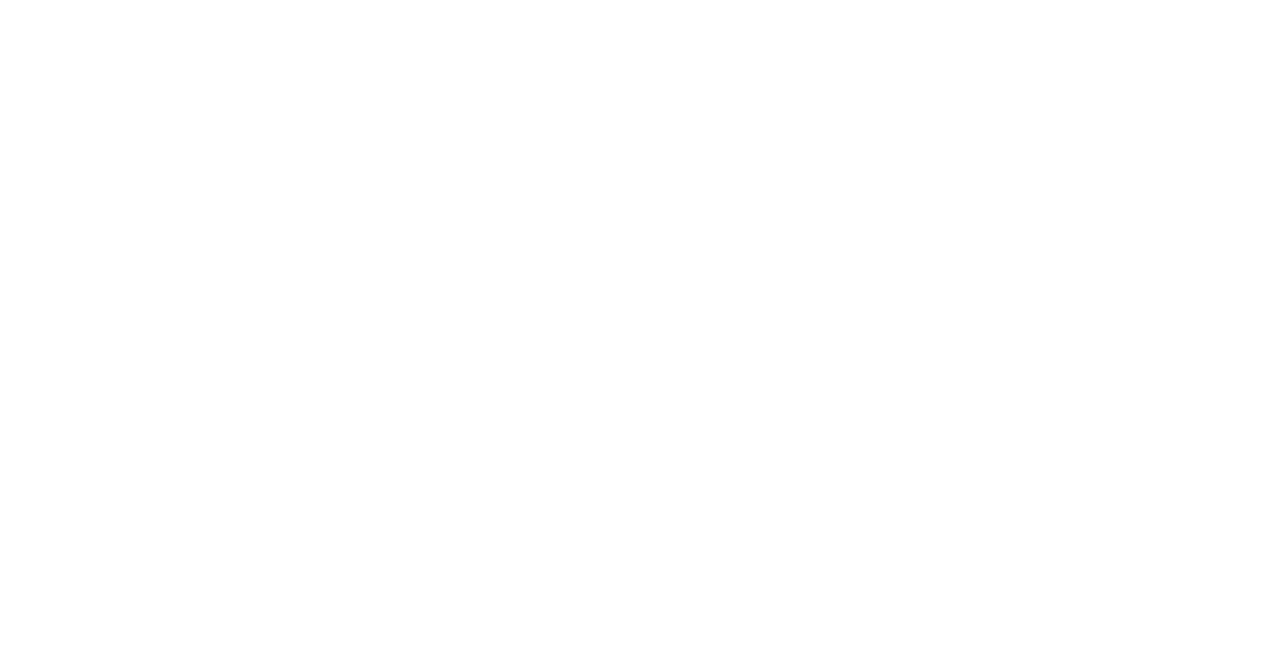
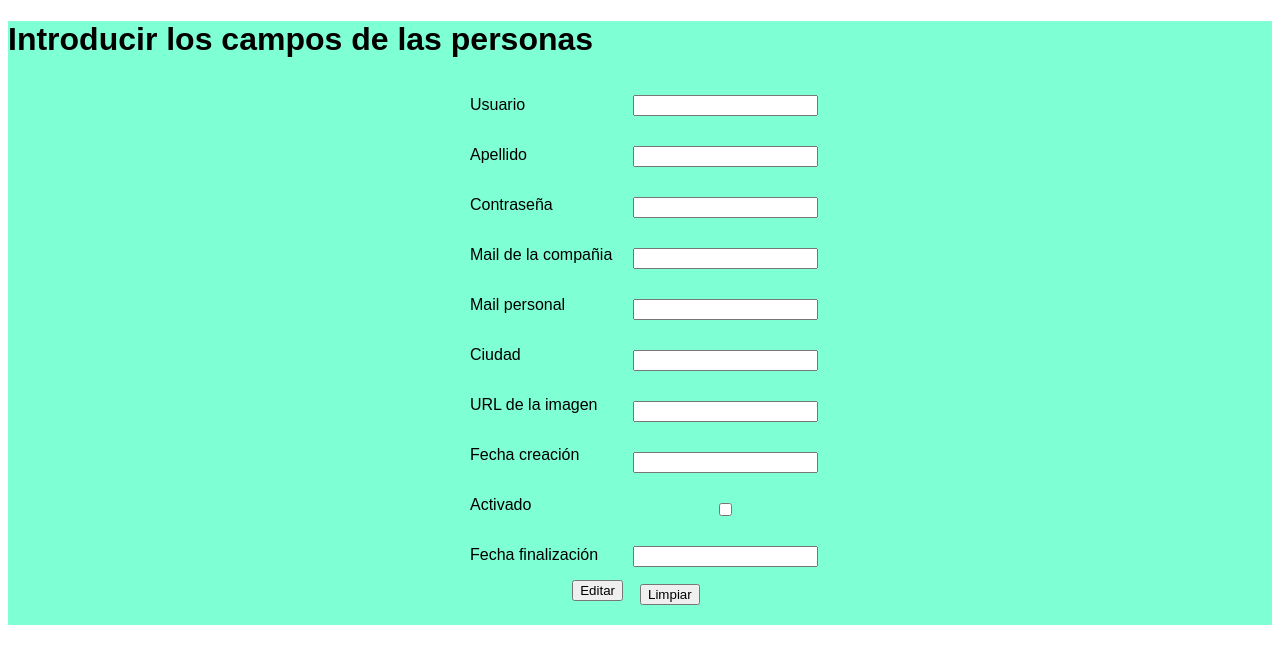
Before and after one commit to miguelfuentesarribas/ejercicios-iniciales, a plain HTML site: page ejercio2/index.html in a window 1280 px wide. Drawn offline with Linux system fonts and the light colour scheme.

Commit message:
ejercicio 2 completado
	modified:   ejercicio1/styles.css
	modified:   ejercio2/index.html
	modified:   ejercio2/styles.css

```diff
--- a/ejercio2/index.html
+++ b/ejercio2/index.html
@@ -3,14 +3,48 @@
 <head>
     <meta charset='utf-8'>
     <meta http-equiv='X-UA-Compatible' content='IE=edge'>
-    <title>Ejercicio 1</title>
+    <title>Ejercicio 2</title>
     <meta name='viewport' content='width=device-width, initial-scale=1'>
     <link rel='stylesheet' href='styles.css'>
 
 </head>
 <body>
+    <div>
+        <h1>Introducir los campos de las personas</h1>
+        <div class="contenedor-flex1">
+            <form method="post">
 
+                <div class='row'>
+                    <div class='column1'>
+                        <p>Usuario</p>
+                        <p>Apellido</p>
+                        <p>Contraseña</p>
+                        <p>Mail de la compañia</p>
+                        <p>Mail personal</p>
+                        <p>Ciudad</p>
+                        <p>URL de la imagen</p>
+                        <p>Fecha creación</p>
+                        <p>Activado</p>
+                        <p>Fecha finalización</p>
+                        <button class="editar">Editar</button>
 
-
+                    </div>
+                    <div class='column2'>
+                        <input type="text" required="">
+                        <input type="text" required="">
+                        <input type="password" required="">
+                        <input type="mail">
+                        <input type="mail" required="">
+                        <input type="text">
+                        <input type="url">
+                        <input type="text">
+                        <input type="checkbox">
+                        <input type="text">
+                        <button class="limpiar">Limpiar</button>
+                    </div>
+                  </div>
+            </form>
+        </div>
+    </div>
 </body>
 </html>
--- a/ejercio2/styles.css
+++ b/ejercio2/styles.css
@@ -1,4 +1,44 @@
+div {
+    background-color: aquamarine;
+    font-family: Arial, Helvetica, sans-serif;
+}
+
 .contenedor-flex1 {
     display: flex;
+    flex-flow: wrap;
+    justify-content: center;
+}
+
+.row {
+    display: flex;
     flex-wrap: wrap;
+
 }
+
+.column1, .column2 {
+    display: flex;
+    flex-direction: column;
+    flex-basis: 100%;
+    flex: 1;
+    width: 170px;
+    justify-content: flex-start;
+    margin-bottom: 20px;
+}
+
+.column2{
+    align-items: center;
+}
+
+div > input {
+    margin: 15px;
+}
+
+button[class="editar"]{
+    align-self: flex-end;
+    margin-right: 17px;
+}
+
+button[class="limpiar"]{
+    align-self: flex-start;
+   margin-top: 2px;
+}
```
Also changed, not shown: ejercicio1/styles.css (+3 -16 lines).
